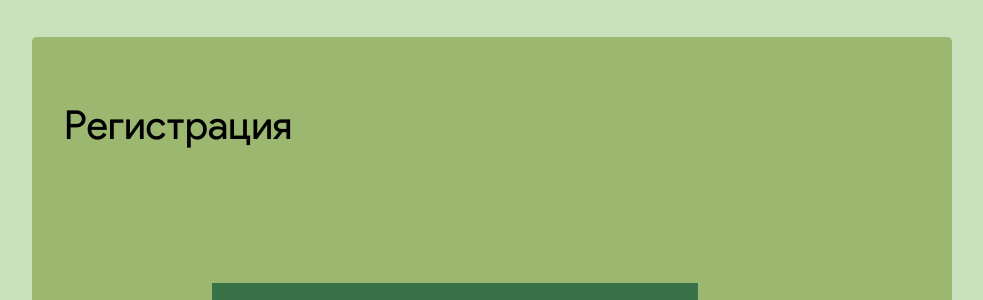
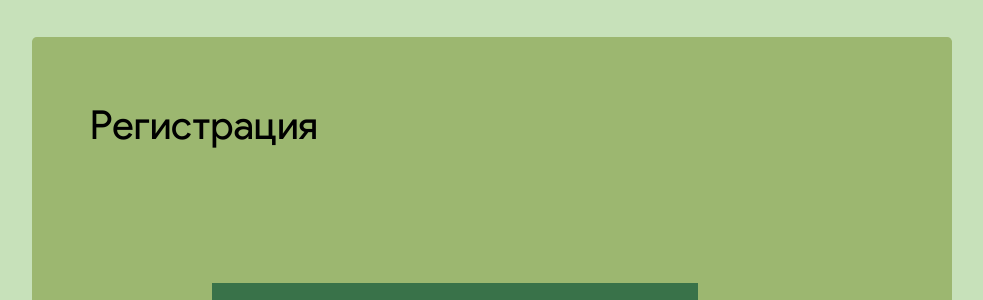
Before and after one commit to skainrusak/toothpaste, a PHP site: page /auth.html in a window 1280 px wide. Shown: the part 140-440 px from the top of the page, without its empty margins (148-1131 px from the left). Run offline with PHP 8.4, Linux system fonts and the light colour scheme; some libraries are stand-ins or nearby versions.

```diff
--- a/auth.css
+++ b/auth.css
@@ -1,6 +1,11 @@
 .jumbotron {
     margin-top: 10%;
     margin-bottom: 10%;
+}
+
+#registration-title {
+    margin-left: 3%;
+    margin-bottom: 3%;
 }
 
 
--- a/auth.html
+++ b/auth.html
@@ -36,7 +36,7 @@
              <div class="row justify-content-center">
                  <div class="col-md-10">
                      <div class="jumbotron">
-                         <h1>Регистрация</h1>
+                         <h1 id="registration-title">Регистрация</h1>
 
                          <div class="fb-login-button" data-max-rows="1"
                          data-size="large" data-button-type="login_with"
```
